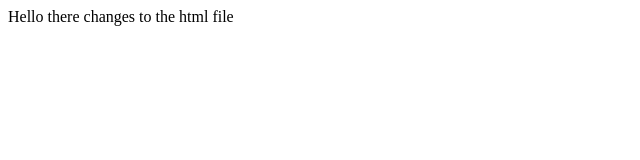
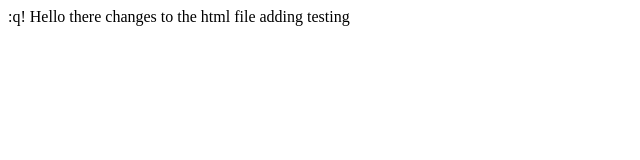
Before and after one commit to sgouni/git-demo, a plain HTML site: page web/index.html in a window 1280 px wide. Shown: the whole page, without its empty margins (0-640 px from the left). Drawn offline with Linux system fonts and the light colour scheme.

Commit message:
on Testing branch

```diff
--- a/web/index.html
+++ b/web/index.html
@@ -1,4 +1,5 @@
 <html>
+:q!
 Hello there changes to the html file
-
+adding testing
 </html.
```
